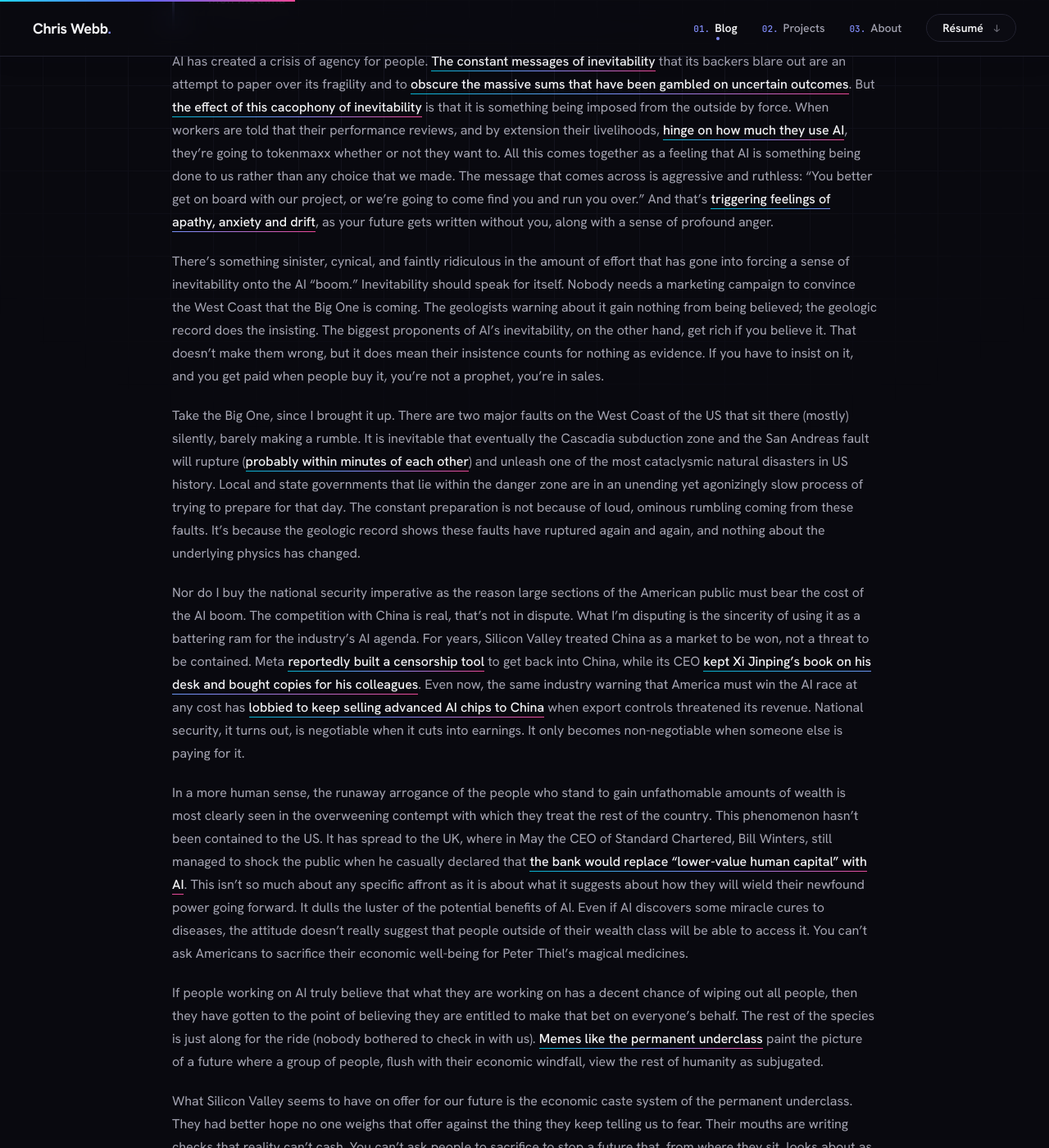
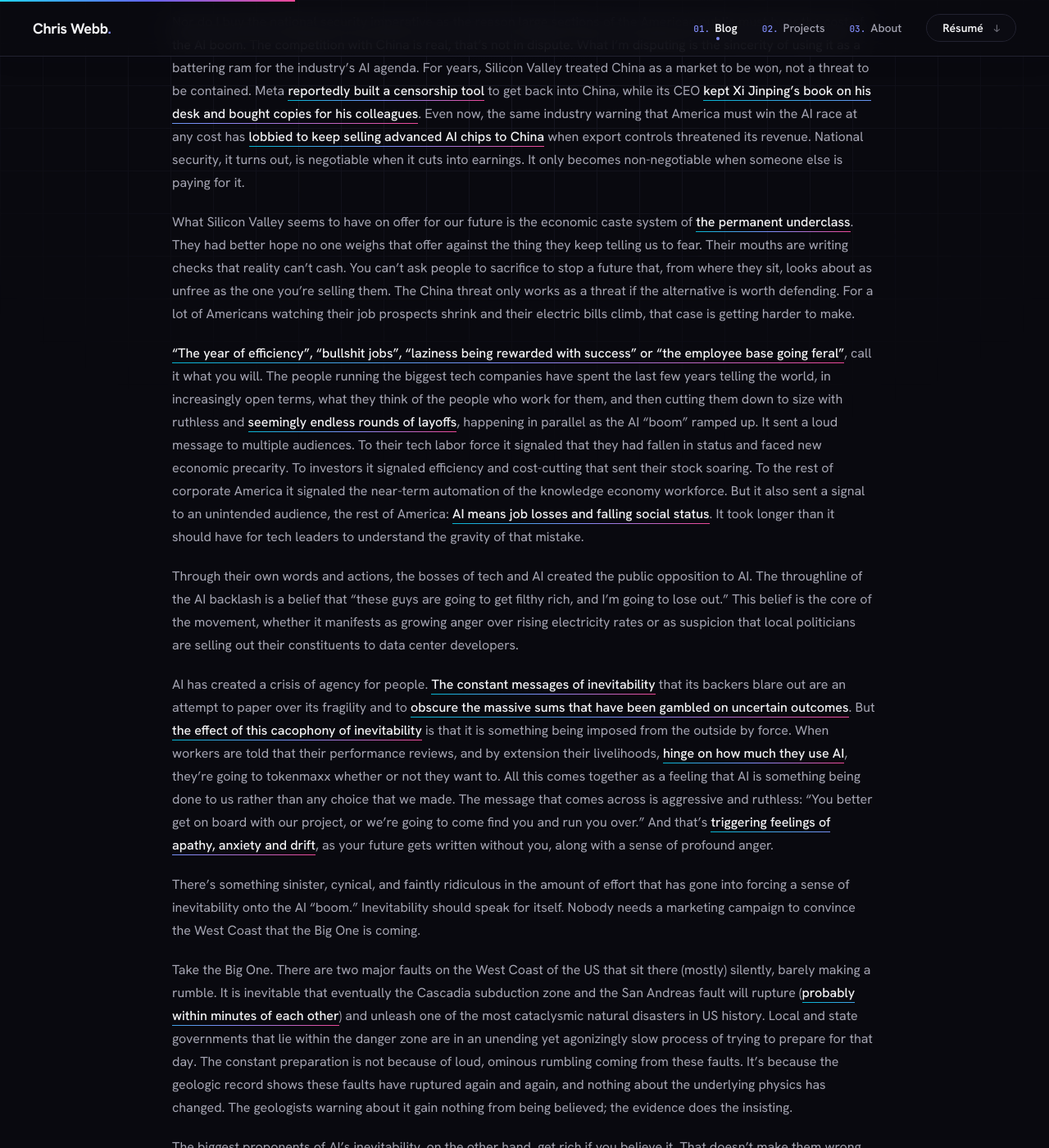
Before and after one commit to chriswebb09/chriswebb09.github.io, a Jekyll site: the page built from _posts/2026-09-30-our-ai-reality.markdown, in a window 1280 px wide and 1400 px high, scrolled down 2133 px. Shown: the whole window at 82% size. Built offline with Jekyll 4.4.1, drawn with Linux system fonts in a browser that asks for light colours; nearby versions of some CDN libraries; some of the changed text lies outside the part shown.

Commit message:
update paragraph order

```diff
--- a/_posts/2026-09-30-our-ai-reality.markdown
+++ b/_posts/2026-09-30-our-ai-reality.markdown
@@ -26,34 +26,34 @@ I've been turning that quote over in my mind a bit recently. I think it describe
 
 Making peace implies there was a fight, and perhaps there was: for a while, what I felt was closer to resentment. So I think the fair thing to do is lay out the biggest issues I have with AI before going into how my thinking has evolved over time. This way, as a reader, you can decide whether the rest deserves your consideration. For what it's worth, my objections are more socioeconomic than technological.
 
-It's been interesting to watch a wave of antipathy toward AI build over the last several months, just as I've been trying to make my peace with it. The politicians who were so eager to court the data center frenzy last year have turned on a dime, now claiming they had their doubts all along. So it goes. As much as venture capitalists, CEOs, and administration officials would like to pin the backlash on a Chinese psyop, it is a rational reaction from large segments of the country to something that, from their point of view, carries more peril than it does promise.
+It's been interesting to watch a wave of antipathy toward AI build over the last several months, just as I've been trying to make my peace with it. The politicians who were so eager to court the data center frenzy last year have turned on a dime, now claiming they had their doubts all along. So it goes. What has been surprising is [just how potent the backlash is politically](https://www.politico.com/news/2026/08/24/data-centers-oh-s-t-moment-01046465). It [doesn't follow the traditional lines of polarization](https://www.ft.com/content/e8a815e6-a105-42ea-938e-352b8c8d5c3b) that most political issues hew to. It's a coalition [broad enough to have Bernie Sanders and Steve Bannon](https://www.nytimes.com/2026/09/15/us/steve-bannon-bernie-sanders-ai.html) take the same stage at an anti-AI rally and preach for the same cause. A truly mind-boggling development in a country with a partisan divide as calcified as ours. And it didn't come out of nowhere: Bannon was [warning that entry-level jobs for people under 30 were about to be eviscerated](https://www.axios.com/2025/05/28/ai-jobs-white-collar-unemployment-anthropic) back in May 2025, in the same Axios column where an AI lab CEO predicted half of them would disappear.
 
-What has been surprising is [just how potent the backlash is politically](https://www.politico.com/news/2026/08/24/data-centers-oh-s-t-moment-01046465). It [doesn't follow the traditional lines of polarization](https://www.ft.com/content/e8a815e6-a105-42ea-938e-352b8c8d5c3b) that most political issues hew to. It's a coalition [broad enough to have Bernie Sanders and Steve Bannon](https://www.nytimes.com/2026/09/15/us/steve-bannon-bernie-sanders-ai.html) take the same stage at an anti-AI rally and preach for the same cause. A truly mind-boggling development in a country with a partisan divide as calcified as ours. And it didn't come out of nowhere: Bannon was [warning that entry-level jobs for people under 30 were about to be eviscerated](https://www.axios.com/2025/05/28/ai-jobs-white-collar-unemployment-anthropic) back in May 2025, in the same Axios column where an AI lab CEO predicted half of them would disappear.
-
-But most telling has been [the panicky, light-speed turnarounds we're seeing from governors and local politicians](https://www.wsj.com/politics/policy/politicians-who-once-championed-data-centers-are-now-bashing-them-c172d4cb). These politicians are closer to their constituents than Congress, which spends a good chunk of its year in Washington, DC, far away from the home states and districts that they were elected to represent. The speed at which the [blue-state governor of New York](https://www.reuters.com/world/new-york-becomes-first-state-impose-data-center-moratorium-2026-07-14/) and the [red-state governor of Texas](https://www.reuters.com/business/energy/texas-gov-abbott-halts-all-state-issued-permits-data-centers-until-grid-audit-is-2026-09-21/) rolled out what amounted to bans on data center construction within weeks of each other shows that the pressure is broad-based.
+But most telling has been [the panicky, light-speed turnarounds we're seeing from governors and local politicians](https://www.wsj.com/politics/policy/politicians-who-once-championed-data-centers-are-now-bashing-them-c172d4cb). These politicians are closer to their constituents than Congress, which spends a good chunk of its year in Washington, DC, far away from the home states and districts that they were elected to represent. The speed at which the [blue-state governor of New York](https://www.reuters.com/world/new-york-becomes-first-state-impose-data-center-moratorium-2026-07-14/) and the [red-state governor of Texas](https://www.reuters.com/business/energy/texas-gov-abbott-halts-all-state-issued-permits-data-centers-until-grid-audit-is-2026-09-21/) rolled out what amounted to bans on data center construction within weeks of each other shows that the pressure is broad-based. As much as venture capitalists, CEOs, and administration officials would like to pin the backlash on a Chinese psyop, it is a rational reaction from large segments of the country to something that, from their point of view, carries more peril than it does promise.
 
 > "When truth leaves us, when we let it slip away, when it is ripped from our hands, we become vulnerable to the appetite of whatever monster screams the loudest."
 >
 > — Mon Mothma
 
-AI has created a crisis of agency for people. [The constant messages of inevitability](https://www.fastcompany.com/91384078/nothing-about-ai-is-inevitable-historian-mar-hicks-on-rejecting-the-future-were-being-sold) that its backers blare out are an attempt to paper over its fragility and to [obscure the massive sums that have been gambled on uncertain outcomes](https://www.washingtonpost.com/technology/2026/07/31/tech-giants-burning-cash-ai-create-risks-whole-economy/). But [the effect of this cacophony of inevitability](https://www.theatlantic.com/technology/2026/05/too-much-happening-too-fast/687177/) is that it is something being imposed from the outside by force. When workers are told that their performance reviews, and by extension their livelihoods, [hinge on how much they use AI](https://www.nytimes.com/2026/03/20/technology/tokenmaxxing-ai-agents.html), they're going to tokenmaxx whether or not they want to. All this comes together as a feeling that AI is something being done to us rather than any choice that we made. The message that comes across is aggressive and ruthless: "You better get on board with our project, or we're going to come find you and run you over." And that's [triggering feelings of apathy, anxiety and drift](https://www.nytimes.com/2026/10/01/well/mind/ai-anxiety-therapy-artificial-intelligence.html), as your future gets
-written without you, along with a sense of profound anger.
-
-There's something sinister, cynical, and faintly ridiculous in the amount of effort that has gone into forcing a sense of inevitability onto the AI "boom." Inevitability should speak for itself. Nobody needs a marketing campaign to convince the West Coast that the Big One is coming. The geologists warning about it gain nothing from being believed; the geologic record does the insisting. The biggest proponents of AI's inevitability, on the other hand, get rich if you believe it. That doesn't make them wrong, but it does mean their insistence counts for nothing as evidence. If you have to insist on it, and you get paid when people buy it, you're not a prophet, you're in sales.
-
-Take the Big One, since I brought it up. There are two major faults on the West Coast of the US that sit there (mostly) silently, barely making a rumble. It is inevitable that eventually the Cascadia subduction zone and the San Andreas fault will rupture ([probably within minutes of each other](https://www.sciencedaily.com/releases/2026/09/260922222730.htm)) and unleash one of the most cataclysmic natural disasters in US history. Local and state governments that lie within the danger zone are in an unending yet agonizingly slow process of trying to prepare for that day. The constant preparation is not because of loud, ominous rumbling coming from these faults. It's because the geologic record shows these faults have ruptured again and again, and nothing about the underlying physics has changed.
-
 Nor do I buy the national security imperative as the reason large sections of the American public must bear the cost of the AI boom. The competition with China is real, that's not in dispute. What I'm disputing is the sincerity of using it as a battering ram for the industry's AI agenda. For years, Silicon Valley treated China as a market to be won, not a threat to be contained. Meta [reportedly built a censorship tool](https://www.bbc.com/news/articles/c4grrwvn1lyo) to get back into China, while its CEO [kept Xi Jinping's book on his desk and bought copies for his colleagues](https://www.afr.com/technology/facebook-s-mark-zuckerberg-suggests-staff-read-xi-jinping-s-book-20141210-124fov). Even now, the same industry warning that America must win the AI race at any cost has [lobbied to keep selling advanced AI chips to China](https://www.nytimes.com/2025/07/17/technology/nvidia-trump-ai-chips-china.html) when export controls threatened its revenue. National security, it turns out, is negotiable when it cuts into earnings. It only becomes non-negotiable when someone else is paying for it.
 
-In a more human sense, the runaway arrogance of the people who stand to gain unfathomable amounts of wealth is most clearly seen in the overweening contempt with which they treat the rest of the country. This phenomenon hasn't been contained to the US. It has spread to the UK, where in May the CEO of Standard Chartered, Bill Winters, still managed to shock the public when he casually declared that [the bank would replace "lower-value human capital" with AI](https://www.bbc.com/news/articles/c98rqld1j3yo). This isn't so much about any specific affront as it is about what it suggests about how they will wield their newfound power going forward. It dulls the luster of the potential benefits of AI. Even if AI discovers some miracle cures to diseases, the attitude doesn't really suggest that people outside of their wealth class will be able to access it. You can't ask Americans to sacrifice their economic well-being for Peter Thiel's magical medicines.
-
-If people working on AI truly believe that what they are working on has a decent chance of wiping out all people, then they have gotten to the point of believing they are entitled to make that bet on everyone's behalf. The rest of the species is just along for the ride (nobody bothered to check in with us). [Memes like the permanent underclass](https://www.nytimes.com/2026/04/30/opinion/ai-labor-work-force-silicon-valley.html) paint the picture of a future where a group of people, flush with their economic windfall, view the rest of humanity as subjugated.
-
-What Silicon Valley seems to have on offer for our future is the economic caste system of the permanent underclass. They had better hope no one weighs that offer against the thing they keep telling us to fear. Their mouths are writing checks that reality can't cash. You can't ask people to sacrifice to stop a future that, from where they sit, looks about as unfree as the one you're selling them. The China threat only works as a threat if the alternative is worth defending. For a lot of Americans watching their job prospects shrink and their electric bills climb, that case is getting harder to make.
+What Silicon Valley seems to have on offer for our future is the economic caste system of [the permanent underclass](https://www.nytimes.com/2026/04/30/opinion/ai-labor-work-force-silicon-valley.html). They had better hope no one weighs that offer against the thing they keep telling us to fear. Their mouths are writing checks that reality can't cash. You can't ask people to sacrifice to stop a future that, from where they sit, looks about as unfree as the one you're selling them. The China threat only works as a threat if the alternative is worth defending. For a lot of Americans watching their job prospects shrink and their electric bills climb, that case is getting harder to make.
 
 ["The year of efficiency", "bullshit jobs", "laziness being rewarded with success" or "the employee base going feral"](https://www.wired.com/story/against-tech-oligarchy-book-excerpt-trump-billionaries/), call it what you will. The people running the biggest tech companies have spent the last few years telling the world, in increasingly open terms, what they think of the people who work for them, and then cutting them down to size with ruthless and [seemingly endless rounds of layoffs](https://www.businessinsider.com/why-tech-companies-keep-doing-layoffs-ai-2026-7), happening in parallel as the AI "boom" ramped up. It sent a loud message to multiple audiences. To their tech labor force it signaled that they had fallen in status and faced new economic precarity. To investors it signaled efficiency and cost-cutting that sent their stock soaring. To the rest of corporate America it signaled the near-term automation of the knowledge economy workforce. But it also sent a signal to an unintended audience, the rest of America: [AI means job losses and falling social status](https://fortune.com/2026/09/08/why-data-center-backlash-class-inequality-ai-wage-growth/). It took longer than it should have for tech leaders to understand the gravity of that mistake.
 
 Through their own words and actions, the bosses of tech and AI created the public opposition to AI. The throughline of the AI backlash is a belief that "these guys are going to get filthy rich, and I'm going to lose out." This belief is the core of the movement, whether it manifests as growing anger over rising electricity rates or as suspicion that local politicians are selling out their constituents to data center developers.
+
+AI has created a crisis of agency for people. [The constant messages of inevitability](https://www.fastcompany.com/91384078/nothing-about-ai-is-inevitable-historian-mar-hicks-on-rejecting-the-future-were-being-sold) that its backers blare out are an attempt to paper over its fragility and to [obscure the massive sums that have been gambled on uncertain outcomes](https://www.washingtonpost.com/technology/2026/07/31/tech-giants-burning-cash-ai-create-risks-whole-economy/). But [the effect of this cacophony of inevitability](https://www.theatlantic.com/technology/2026/05/too-much-happening-too-fast/687177/) is that it is something being imposed from the outside by force. When workers are told that their performance reviews, and by extension their livelihoods, [hinge on how much they use AI](https://www.nytimes.com/2026/03/20/technology/tokenmaxxing-ai-agents.html), they're going to tokenmaxx whether or not they want to. All this comes together as a feeling that AI is something being done to us rather than any choice that we made. The message that comes across is aggressive and ruthless: "You better get on board with our project, or we're going to come find you and run you over." And that's [triggering feelings of apathy, anxiety and drift](https://www.nytimes.com/2026/10/01/well/mind/ai-anxiety-therapy-artificial-intelligence.html), as your future gets
+written without you, along with a sense of profound anger.
+
+There's something sinister, cynical, and faintly ridiculous in the amount of effort that has gone into forcing a sense of inevitability onto the AI "boom." Inevitability should speak for itself. Nobody needs a marketing campaign to convince the West Coast that the Big One is coming.
+
+Take the Big One. There are two major faults on the West Coast of the US that sit there (mostly) silently, barely making a rumble. It is inevitable that eventually the Cascadia subduction zone and the San Andreas fault will rupture ([probably within minutes of each other](https://www.sciencedaily.com/releases/2026/09/260922222730.htm)) and unleash one of the most cataclysmic natural disasters in US history. Local and state governments that lie within the danger zone are in an unending yet agonizingly slow process of trying to prepare for that day. The constant preparation is not because of loud, ominous rumbling coming from these faults. It's because the geologic record shows these faults have ruptured again and again, and nothing about the underlying physics has changed. The geologists warning about it gain nothing from being believed; the evidence does the insisting.
+
+The biggest proponents of AI's inevitability, on the other hand, get rich if you believe it. That doesn't make them wrong, but it does mean their insistence counts for nothing as evidence. If you have to insist on it, and you get paid when people buy it, you're not a prophet, you're in sales.
+
+In a more human sense, the runaway arrogance of the people who stand to gain unfathomable amounts of wealth is most clearly seen in the overweening contempt with which they treat the rest of the country. This phenomenon hasn't been contained to the US. It has spread to the UK, where in May the CEO of Standard Chartered, Bill Winters, still managed to shock the public when he casually declared that [the bank would replace "lower-value human capital" with AI](https://www.bbc.com/news/articles/c98rqld1j3yo). This isn't so much about any specific affront as it is about what it suggests about how they will wield their newfound power going forward. It dulls the luster of the potential benefits of AI. Even if AI discovers some miracle cures to diseases, the attitude doesn't really suggest that people outside of their wealth class will be able to access it. You can't ask Americans to sacrifice their economic well-being for Peter Thiel's magical medicines.
+
+If people working on AI truly believe that what they are working on has a decent chance of wiping out all people, then they have gotten to the point of believing they are entitled to make that bet on everyone's behalf. The rest of the species is just along for the ride (nobody bothered to check in with us). Memes like the permanent underclass paint the picture of a future where a group of people, flush with their economic windfall, view the rest of humanity as subjugated.
 
 There are a lot of reasons to dislike AI, of course (not least of which is that [the people making it keep telling us there's a non-trivial chance it could cause the extinction of our entire species](https://www.cnbc.com/2026/09/09/anthropic-researcher-quits-ai-safety.html)). But even if it doesn't send us the way of the dinosaurs like some giant asteroid made out of linear algebra and probabilities, there are plenty of valid reasons to have, shall we say, mixed feelings about this particular technological revolution.
 
```
